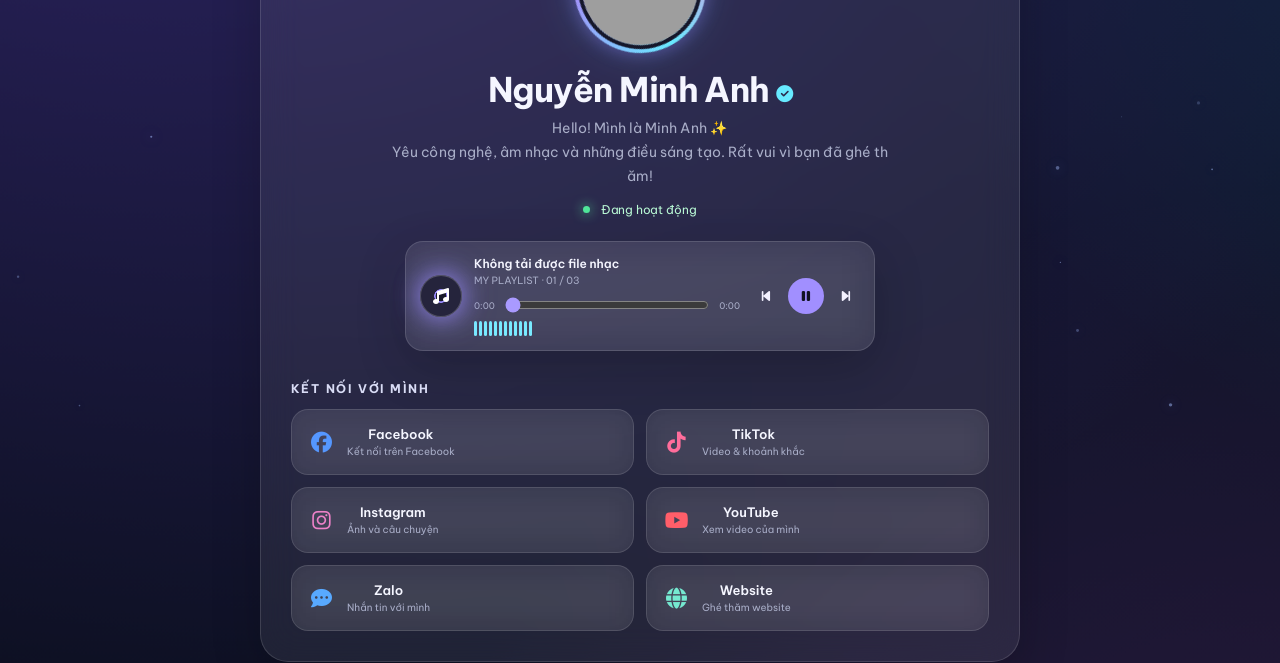
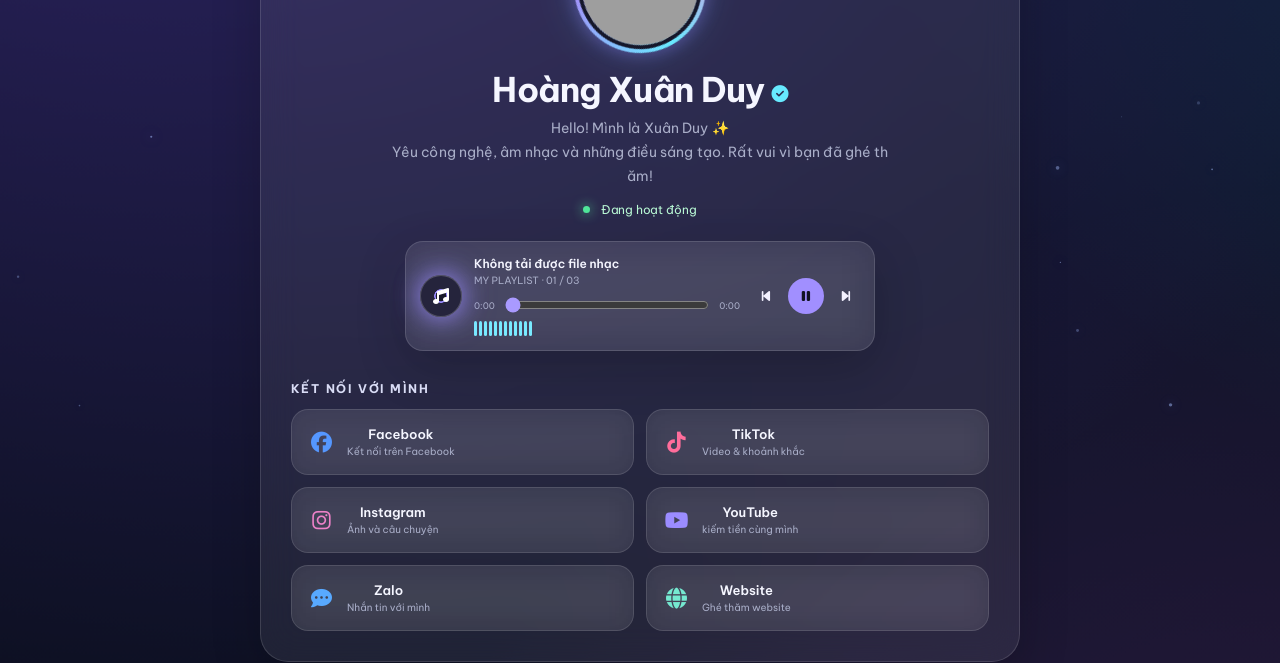
Before and after one commit to duyqa04122009-debug/main.py, a plain HTML site: page index.html in a window 1280 px wide. Shown: the part 335-998 px from the top of the page. Drawn offline with Linux system fonts and the light colour scheme; grey boxes are pictures that could not be loaded; animation ran at ten frames a second.

Commit message:
index.html

```diff
--- a/index.html
+++ b/index.html
@@ -249,8 +249,8 @@
         </div>
 
         <!-- SỬA TÊN VÀ TIỂU SỬ TẠI ĐÂY -->
-        <h1>Nguyễn Minh Anh <i class="fa-solid fa-circle-check verified" title="Đã xác minh"></i></h1>
-        <p class="tagline">Hello! Mình là Minh Anh ✨<br>Yêu công nghệ, âm nhạc và những điều sáng tạo. Rất vui vì bạn đã ghé thăm!</p>
+        <h1>Hoàng Xuân Duy <i class="fa-solid fa-circle-check verified" title="Đã xác minh"></i></h1>
+        <p class="tagline">Hello! Mình là Xuân Duy ✨<br>Yêu công nghệ, âm nhạc và những điều sáng tạo. Rất vui vì bạn đã ghé thăm!</p>
         <div class="status"><span class="status-dot"></span> Đang hoạt động</div>
 
         <div class="music glass">
@@ -278,7 +278,7 @@
         <h2 class="section-title">Kết nối với mình</h2>
         <div class="socials">
           <!-- THAY # BẰNG LINK TRANG CÁ NHÂN CỦA BẠN -->
-          <a class="social facebook reveal" href="https://facebook.com/" target="_blank" rel="noopener noreferrer">
+          <a class="social facebook reveal" href="https://www.facebook.com/share/1DsJRc93uA/" target="_blank" rel="noopener noreferrer">
             <i class="fa-brands fa-facebook"></i><span>Facebook<small>Kết nối trên Facebook</small></span>
           </a>
           <a class="social tiktok reveal" href="https://tiktok.com/" target="_blank" rel="noopener noreferrer">
@@ -287,8 +287,8 @@
           <a class="social instagram reveal" href="https://instagram.com/" target="_blank" rel="noopener noreferrer">
             <i class="fa-brands fa-instagram"></i><span>Instagram<small>Ảnh và câu chuyện</small></span>
           </a>
-          <a class="social youtube reveal" href="https://youtube.com/" target="_blank" rel="noopener noreferrer">
-            <i class="fa-brands fa-youtube"></i><span>YouTube<small>Xem video của mình</small></span>
+          <a class="social telegram reveal" href="t.me/xaunduy" target="_blank" rel="noopener noreferrer">
+            <i class="fa-brands fa-youtube"></i><span>YouTube<small>kiếm tiền cùng mình</small></span>
           </a>
           <a class="social zalo reveal" href="https://zalo.me/" target="_blank" rel="noopener noreferrer">
             <i class="fa-solid fa-comment-dots"></i><span>Zalo<small>Nhắn tin với mình</small></span>
```
